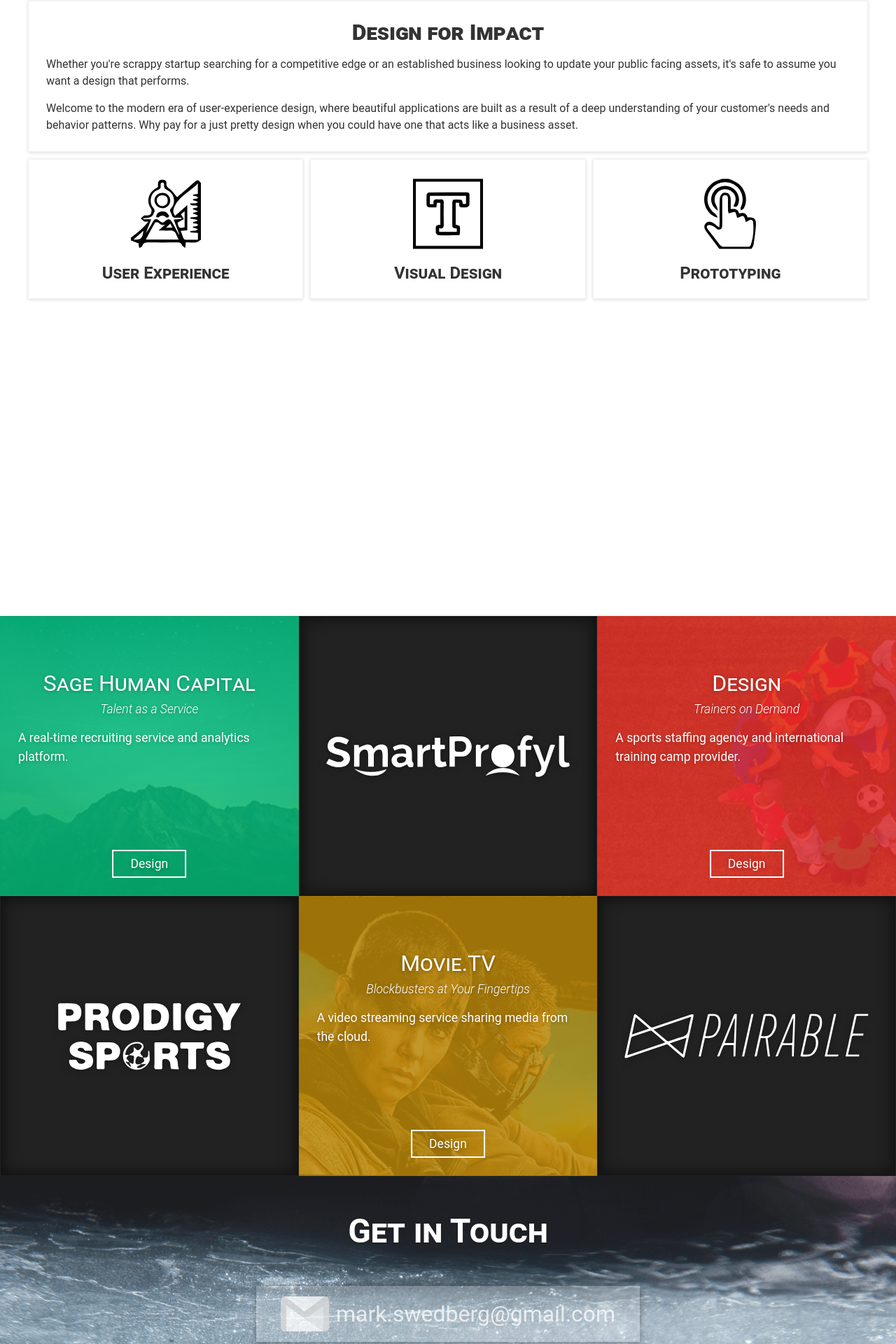
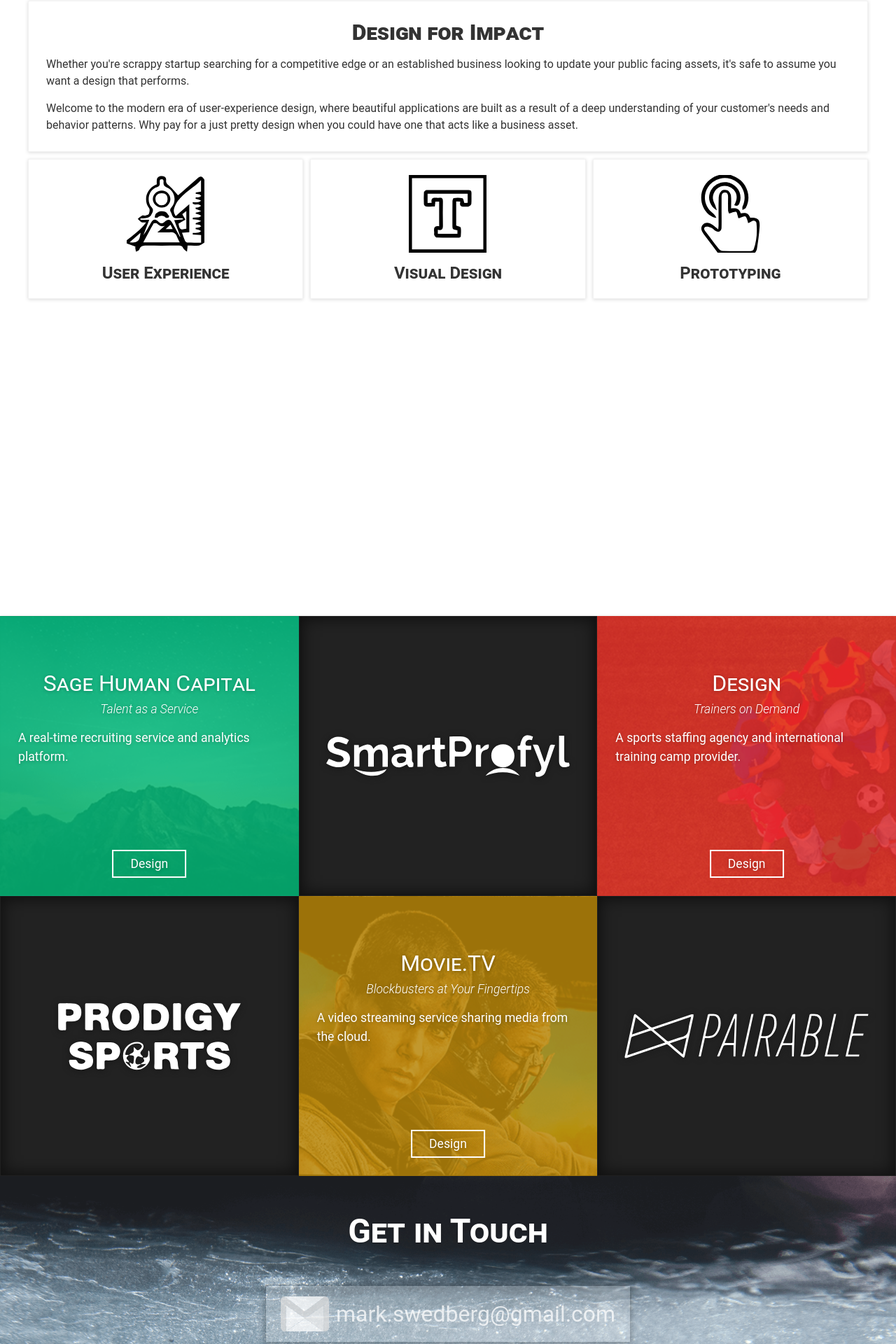
Before and after one commit to swedy13/swedy13.github.io, a Jekyll site: the page built from index.html, in a window 1280 px wide. Shown: the part 1032-2952 px from the top of the page at 70% size. Built offline with Jekyll 4.4.1, drawn with Linux system fonts in a browser that asks for light colours; nearby versions of some CDN libraries.

Commit message:
Image css

```diff
--- a/_source/css/preloader.css
+++ b/_source/css/preloader.css
@@ -1,7 +1,7 @@
 img,
 .image {
     height: 100px;
-    width: 100px;
+    max-width: 100%;
 }
 
 #preloader {
--- a/assets/css/preloader.css
+++ b/assets/css/preloader.css
@@ -1,7 +1,7 @@
 img,
 .image {
     height: 100px;
-    width: 100px;
+    max-width: 100%;
 }
 
 #preloader {
```
